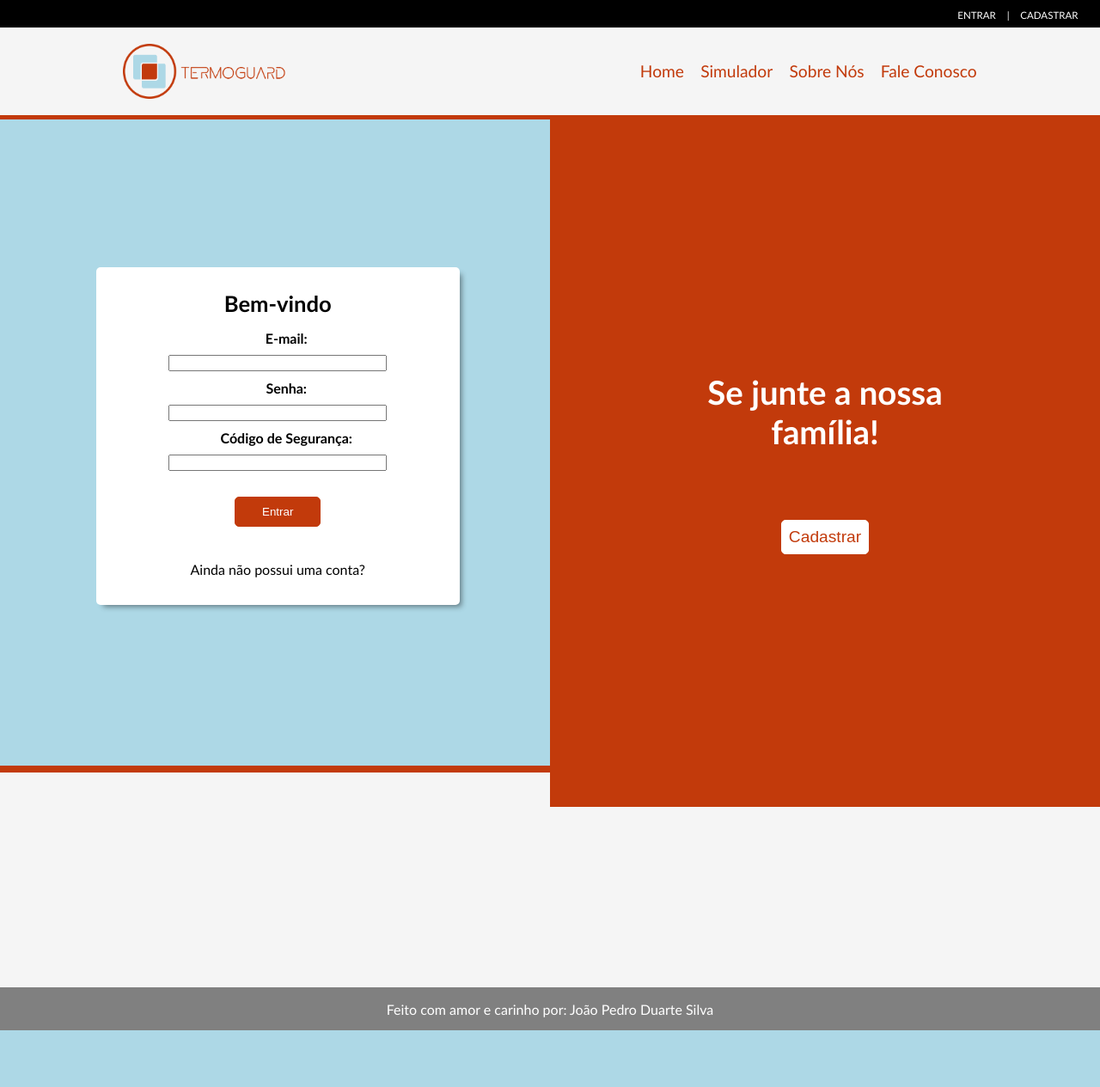
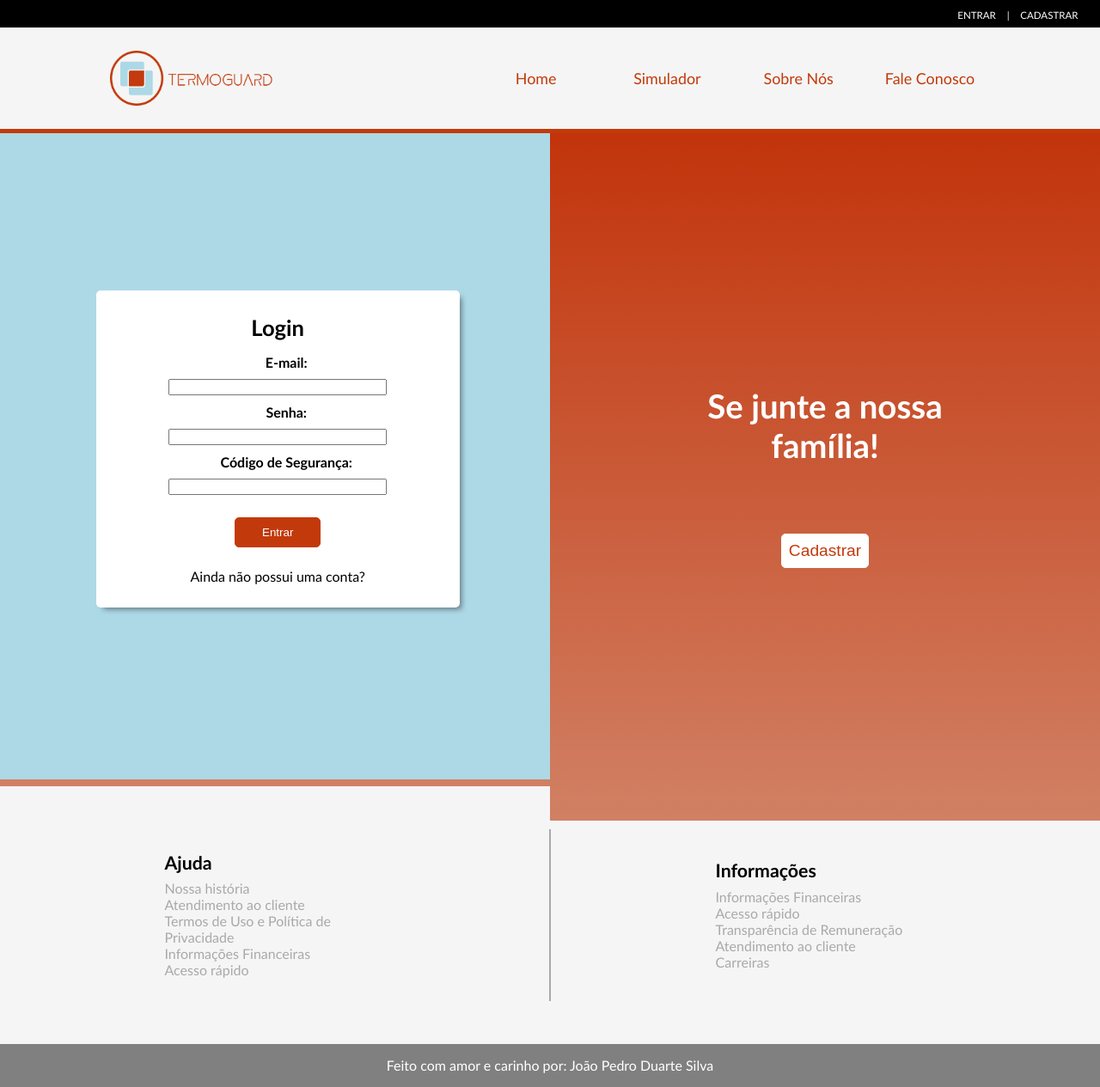
Before and after one commit to JPedroDuarte23/Pagina_login, a plain HTML site: page login_cadastro.html in a window 1280 px wide. Shown: the whole page at 86% size. Before the commit the page ends 1199 px from the top, so only its background shows below. Drawn offline with Linux system fonts and the light colour scheme.

Commit message:
Colocando gradiente e hover na barra de navegação

```diff
--- a/Css/css_porcentagem.css
+++ b/Css/css_porcentagem.css
@@ -1,4 +1,5 @@
 /* Configurações globais */
+
 
 @media only screen and (min-width: 768px) {
   @font-face {
@@ -28,7 +29,11 @@ body {
   box-sizing: border-box;
 }
 
+
 /* Header e Navbar */
+
+
+
 .menu_log {
   display: flex;
   background-color: black;
@@ -53,13 +58,16 @@ body {
 .navbar_log a:hover{
   color: gray;
 }
+.navbar_log .barra:hover {
+  color: white;
+  cursor: default;
+}
 .header {
   background-color: #f5f5f5;
   border-bottom: 5px solid #c23a0b;
   height: auto;
   display: flex;
   align-items: center;
-  padding: 1.5%;
 }
 
 .header .container {
@@ -72,26 +80,44 @@ body {
   display: flex;
   flex-direction: row;
   align-items: center;
-  justify-content: space-between;
-  width: 100%;
   height: auto;
-  gap: 1.5vw;
+  gap: 1vw;
+  overflow: hidden;
+  margin: 0;
 }
 
 @media only screen and (min-width: 768px) {
   .navbar {
     flex-direction: row;
-    justify-content: space-between;
     align-items: center;
     width: auto;
   }
 }
-
-.navbar a {
+.navbar li {
+  height: 100%;
+  min-height: 70px;
+  display: flex;
+  align-items: center;
+  justify-content: center;
+  min-width: 140px;
+  padding: 4% 0%;
+}
+.navbar li a{
+  display: block;
   color: #c23a0b;
   text-decoration: none;
-  font-size: 1.5vw;
-  font-weight: 500  ;
+  font-size: 1.4vw;
+  font-weight: 500;
+  padding: 0% 5%;
+}
+.navbar li:hover {
+transition-delay: 2s;
+background: rgb(194,52,11);
+background: linear-gradient(180deg,  rgba(209,128,100,1) 0%, rgba(194,52,11,1) 100%);
+}
+.navbar li:hover a{
+  color: white;
+  font-weight: 600;
 }
 
 .logomarca {
@@ -133,15 +159,16 @@ body {
 }
 
 .esquerda {
-  animation: esquerda 2s forwards;
+  animation: esquerda 1.5s forwards ease-in-out;
 }
 
 .direita {
-  animation: direita 2s forwards;
+  animation: direita 1.5s forwards ease-in-out;
 }
 
 .cobrir {
-  background-color: #c23a0b;
+  background: rgb(194,52,11);
+  background: linear-gradient(180deg, rgba(194,52,11,1) 0%, rgba(209,128,100,1) 100%);
   width: 50%;
   height: 100%;
   position: absolute;
@@ -238,7 +265,9 @@ body {
   }
 }
 
+
 /* Formulário */
+
 
 .form {
   display: flex;
@@ -268,7 +297,7 @@ body {
 }
 
 .form button {
-  margin: 5% auto;
+  margin: 4% auto;
   width: 25%;
   max-width: 150px;
   height: 35px;
@@ -280,7 +309,7 @@ body {
 }
 
 .form a {
-  margin: 5% auto;
+  margin: 2% auto 4% auto;
   cursor: pointer;
   text-align: center;
 }
@@ -303,18 +332,41 @@ body {
   margin-right: 5%;
 }
 
+
 /* Footer */
+
 
 footer {
   display: flex;
+  flex-direction: row;
   align-items: center;
+  justify-content: space-evenly;
   width: 100%;
   min-height: 300px;
   background-color: #f5f5f5;
   margin-top: 7.5%;
-  border-top: 8px solid #c23a0b;
+  border-top: 8px solid #d18064;
 }
-
+footer ul {
+  list-style-type: none;
+  width: 20%;
+}
+footer h2 {
+  text-decoration: none;
+  font-size: 16pt;
+  margin-bottom: 3%;
+}
+footer a {
+  text-decoration: none;
+  color: darkgray;
+  font-size: 12pt;
+}
+footer a:hover {
+  color: black;
+}
+footer hr {
+  border: 0.5px solid darkgray;
+}
 .footer_2 {
   background-color: gray;
   width: 100%;
--- a/login_cadastro.html
+++ b/login_cadastro.html
@@ -13,7 +13,7 @@
     <div class="menu_log">
         <ul class="navbar_log">
             <li><a onclick="animacao_entrar()">ENTRAR</a></li>
-            <li><a>|</a></li>
+            <li><a class="barra">|</a></li>
             <li><a onclick="animacao_cadastrar()">CADASTRAR</a></li>
         </ul>
     </div>
@@ -29,13 +29,13 @@
         </div>
       </div>
     <div class="cobrir" id="div_bloco">
-        <h2>Se junte a nossa família!</h2>
+        <h2 id="h2_bloco">Se junte a nossa família!</h2>
         <button onclick="animacao_cadastrar()" id="button_cobrir">Cadastrar</button>
     </div>
     <div class="section">
         <div class="box_esquerda">
             <div class="form entrar">
-                <h2>Bem-vindo</h2>
+                <h2>Login</h2>
                 <h4>E-mail:</h4> <input type="text">
                 <h4>Senha:</h4> <input type="text">
                 <h4>Código de Segurança:</h4> <input type="text">
@@ -57,10 +57,27 @@
         </div>
     </div>
     <footer>
-        <div class="footer_2">
-            Feito com amor e carinho por: João Pedro Duarte Silva
-        </div>
+        <ul class="ul_direita_footer">
+            <h2>Ajuda</h2>
+            <li><a href="">Nossa história</a></li>
+            <li><a href="">Atendimento ao cliente</a></li>
+            <li><a href="">Termos de Uso e Política de Privacidade</a></li>
+            <li><a href="">Informações Financeiras</a></li>
+            <li><a href="">Acesso rápido</a></li>
+        </ul>
+        <hr size="200">
+        <ul class="ul_esquerda_footer">
+            <h2>Informações</h2>
+            <li><a href="">Informações Financeiras</a></li>
+            <li><a href="">Acesso rápido</a></li>
+            <li><a href="">Transparência de Remuneração</a></li>
+            <li><a href="">Atendimento ao cliente</a></li>
+            <li><a href="">Carreiras</a></li>
+        </ul>
     </footer>
+    <div class="footer_2">
+        Feito com amor e carinho por: João Pedro Duarte Silva
+    </div>
     <div id="div_style"></div>
 </body>
 
@@ -71,9 +88,14 @@
         if (div_bloco.classList != "direita" ) {
             div_bloco.classList.remove("esquerda")
             div_bloco.classList.add("direita")
+
+
+            h2_bloco.innerHTML = `Olá novamente, seja muito bem vindo!`
+            button_cobrir.innerHTML =`Entrar`
+
+            button_cobrir.setAttribute("onclick", "animacao_entrar(this);")
+
             contador++
-            button_cobrir.innerHTML =`Entrar`
-            button_cobrir.setAttribute("onclick", "animacao_entrar(this);")
         }
     }
     function animacao_entrar() {
@@ -81,6 +103,9 @@
         if (div_bloco.classList != "esquerda") {
         div_bloco.classList.remove("direita")
         div_bloco.classList.add("esquerda")
+
+        h2_bloco.innerHTML = `Se junte a nossa família!`
+
         button_cobrir.innerHTML =`Cadastrar`
         button_cobrir.setAttribute("onclick", "animacao_cadastrar(this);")
         }
```
